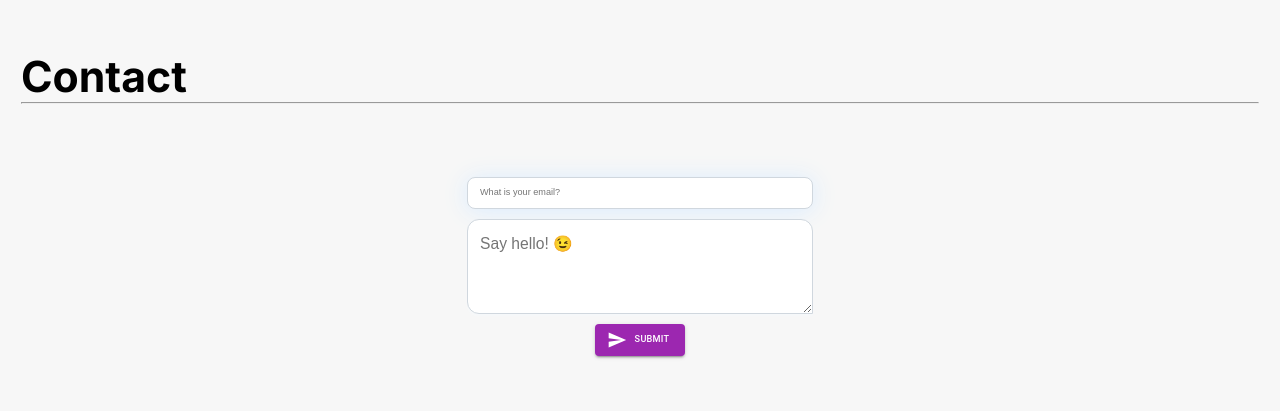
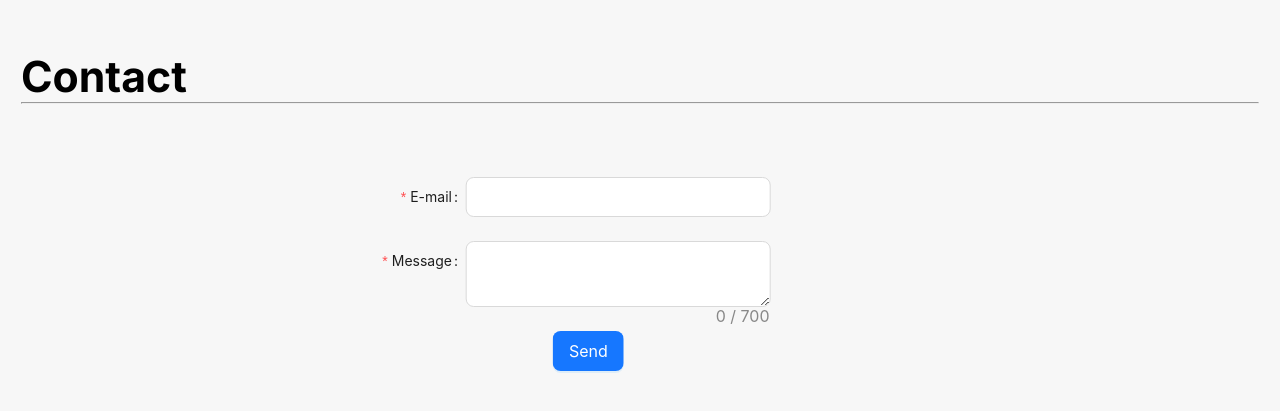
Before and after one commit to tsmurer/tsmurer.github.io, a Next.js app: page / in a window 1280 px wide. Shown: the part 2198-2609 px from the top of the page. Built offline with nearby package versions, Linux system fonts and the light colour scheme.

Commit message:
emails working with mailjs

```diff
--- a/package.json
+++ b/package.json
@@ -9,6 +9,7 @@
     "lint": "next lint"
   },
   "dependencies": {
+    "@emailjs/browser": "^3.11.0",
     "@emotion/react": "^11.11.1",
     "@emotion/styled": "^11.11.0",
     "@mui/icons-material": "^5.14.13",
@@ -16,6 +17,7 @@
     "@mui/material": "^5.14.13",
     "@mui/styled-engine-sc": "^6.0.0-alpha.1",
     "@octokit/core": "^5.0.1",
+    "antd": "^5.10.1",
     "next": "13.5.5",
     "react": "^18",
     "react-dom": "^18",
--- /dev/null
+++ b/src/app/components/contactForm/contactForm.tsx
@@ -0,0 +1,98 @@
+import React from 'react';
+import './contactForm.scss'
+import {
+  Button,
+  Form,
+  Input,
+} from 'antd';
+import { send } from '@emailjs/browser';
+
+
+
+const formItemLayout = {
+  labelCol: {
+    xs: { span: 24 },
+    sm: { span: 8 },
+  },
+  wrapperCol: {
+    xs: { span: 24 },
+    sm: { span: 16 },
+  },
+};
+
+const tailFormItemLayout = {
+  wrapperCol: {
+    xs: {
+      span: 24,
+      offset: 0,
+    },
+    sm: {
+      span: 16,
+      offset: 8,
+    },
+  },
+};
+
+const ContactForm: React.FC = () => {
+  const [form] = Form.useForm();
+
+  const onFinish = (values: any) => {
+    send('service_qz8dbbc', 'template_59n31gv', values, 'SQLBLHg9BTi7QgDbN')
+    .then(function(response) {
+       console.log('SUCCESS!', response.status, response.text);
+    }, function(error) {
+       console.log('FAILED...', error);
+    });
+  };
+
+
+  return (
+    <Form
+      {...formItemLayout}
+      labelCol={{
+        span: 4,
+      }}
+      wrapperCol={{
+        span: 14,
+      }}
+      form={form}
+      name="register"
+      onFinish={onFinish}
+      initialValues={{  }}
+      style={{ maxWidth: 600 }}
+      scrollToFirstError
+      size='large'
+    >
+      <Form.Item
+        name="email"
+        label="E-mail"
+        rules={[
+          {
+            type: 'email',
+            message: 'The input is not valid E-mail!',
+          },
+          {
+            required: true,
+            message: 'Please input your E-mail!',
+          },
+        ]}
+      >
+        <Input />
+      </Form.Item>
+      <Form.Item
+        name="message"
+        label="Message"
+        rules={[{ required: true, message: 'Say hello! 😊' }]}
+      >
+        <Input.TextArea showCount maxLength={700} />
+      </Form.Item>
+      <Form.Item {...tailFormItemLayout}>
+        <Button type="primary" htmlType="submit">
+          Send
+        </Button>
+      </Form.Item>
+    </Form>
+  );
+};
+
+export default ContactForm;
--- a/src/app/components/material-components/input.tsx
+++ /dev/null
@@ -1,66 +0,0 @@
-import * as React from 'react';
-import { Input as BaseInput } from '@mui/base/Input';
-import { styled } from '@mui/system';
-
-const Input = React.forwardRef(function CustomInput(
-  props: React.InputHTMLAttributes<HTMLInputElement>,
-  ref: React.ForwardedRef<HTMLDivElement>,
-) {
-  return <BaseInput slots={{ input: InputElement }} {...props} ref={ref} />;
-});
-
-export default function CustomInput() {
-  return <Input aria-label="Demo input" placeholder="What is your email?" />;
-}
-
-const blue = {
-  100: '#DAECFF',
-  200: '#b6daff',
-  400: '#3399FF',
-  500: '#007FFF',
-  600: '#0072E5',
-  900: '#003A75',
-};
-
-const grey = {
-  50: '#f6f8fa',
-  100: '#eaeef2',
-  200: '#d0d7de',
-  300: '#afb8c1',
-  400: '#8c959f',
-  500: '#6e7781',
-  600: '#57606a',
-  700: '#424a53',
-  800: '#32383f',
-  900: '#24292f',
-};
-
-const InputElement = styled('input')(
-  ({ theme }) => `
-  width: 320px;
-  font-family: IBM Plex Sans, sans-serif;
-  font-size: 0.875rem;
-  font-weight: 400;
-  line-height: 1.5;
-  padding: 8px 12px;
-  border-radius: 8px;
-  color: ${theme.palette.mode === 'dark' ? grey[300] : grey[900]};
-  background: ${theme.palette.mode === 'dark' ? grey[900] : '#fff'};
-  border: 1px solid ${theme.palette.mode === 'dark' ? grey[700] : grey[200]};
-  box-shadow: 0px 2px 24px ${theme.palette.mode === 'dark' ? blue[900] : blue[100]};
-
-  &:hover {
-    border-color: ${blue[400]};
-  }
-
-  &:focus {
-    border-color: ${blue[400]};
-    box-shadow: 0 0 0 3px ${theme.palette.mode === 'dark' ? blue[600] : blue[200]};
-  }
-
-  // firefox
-  &:focus-visible {
-    outline: 0;
-  }
-`,
-);
--- a/src/app/components/material-components/text-area.tsx
+++ /dev/null
@@ -1,63 +0,0 @@
-"use client";
-
-import * as React from 'react';
-import { TextareaAutosize as BaseTextareaAutosize } from '@mui/base/TextareaAutosize';
-import { styled } from '@mui/system';
-
-export default function CustomTextArea() {
-  const blue = {
-    100: '#DAECFF',
-    200: '#b6daff',
-    400: '#3399FF',
-    500: '#007FFF',
-    600: '#0072E5',
-    900: '#003A75',
-  };
-
-  const grey = {
-    50: '#f6f8fa',
-    100: '#eaeef2',
-    200: '#d0d7de',
-    300: '#afb8c1',
-    400: '#8c959f',
-    500: '#6e7781',
-    600: '#57606a',
-    700: '#424a53',
-    800: '#32383f',
-    900: '#24292f',
-  };
-
-  const Textarea = styled(BaseTextareaAutosize)(
-    ({ theme }) => `
-    width: 320px;
-    font-family: IBM Plex Sans, sans-serif;
-    font-size: 1.5rem;
-    font-weight: 400;
-    line-height: 1.5;
-    padding: 12px;
-    border-radius: 12px 12px 0 12px;
-    color: ${theme.palette.mode === 'dark' ? grey[300] : grey[900]};
-    background: ${theme.palette.mode === 'dark' ? grey[900] : '#fff'};
-    border: 1px solid ${theme.palette.mode === 'dark' ? grey[700] : grey[200]};
-    box-shadow: 0px 2px 2px ${theme.palette.mode === 'dark' ? grey[900] : grey[50]};
-
-    &:hover {
-      border-color: ${blue[400]};
-    }
-
-    &:focus {
-      border-color: ${blue[400]};
-      box-shadow: 0 0 0 3px ${theme.palette.mode === 'dark' ? blue[500] : blue[200]};
-    }
-
-    // firefox
-    &:focus-visible {
-      outline: 0;
-    }
-  `,
-  );
-
-  return (
-    <Textarea aria-label="minimum height" minRows={3} placeholder="Say hello! 😉" />
-  );
-}
--- a/src/app/components/sections/contact/contact.scss
+++ b/src/app/components/sections/contact/contact.scss
@@ -8,6 +8,12 @@
     flex-direction: column;
     align-items: center;
     justify-content: center;
+    padding: 0 3rem 0 3rem;
+    max-width: 50rem;
+
+    & > form {
+        width: 100%;
+    }
 }
 
 .btn {
--- a/src/app/components/sections/contact/contact.tsx
+++ b/src/app/components/sections/contact/contact.tsx
@@ -1,20 +1,30 @@
 "use client";
 
-import React from 'react';
+import ContactForm from '../../contactForm/contactForm';
 import './contact.scss'
-import { Send } from '@mui/icons-material';
-import Button from '@mui/material/Button/Button';
-import CustomTextArea from '../../material-components/text-area';
-import CustomInput from '../../material-components/input'
+import { useState } from 'react';
 
 
 export default function Contact() {
+    const [email, setEmail] = useState("")
+    const [messageContent, setMessageContent] = useState("")
+
+
+    function onChangeEmail(newValue: string) {
+        setEmail(newValue)
+    }
+    function onChangeMessageContent(newValue: string) {
+        setMessageContent(newValue)
+    }
+
+    function printStuff() {
+        console.log(email + " " + messageContent)
+    }
+
     return <>
         <div className="anchor" id="contact"></div>
         <div className="contact-container">
-                <CustomInput></CustomInput>
-                <CustomTextArea></CustomTextArea>
-                <Button className="btn" variant="contained" color="secondary" startIcon={<Send/>}>Submit</Button>
+            <ContactForm/>
         </div>
     </>
 }
```
Also changed, not shown: src/app/components/contactForm/contactForm.scss (added), 1 other file (tests, documents, lock files or other folders).
